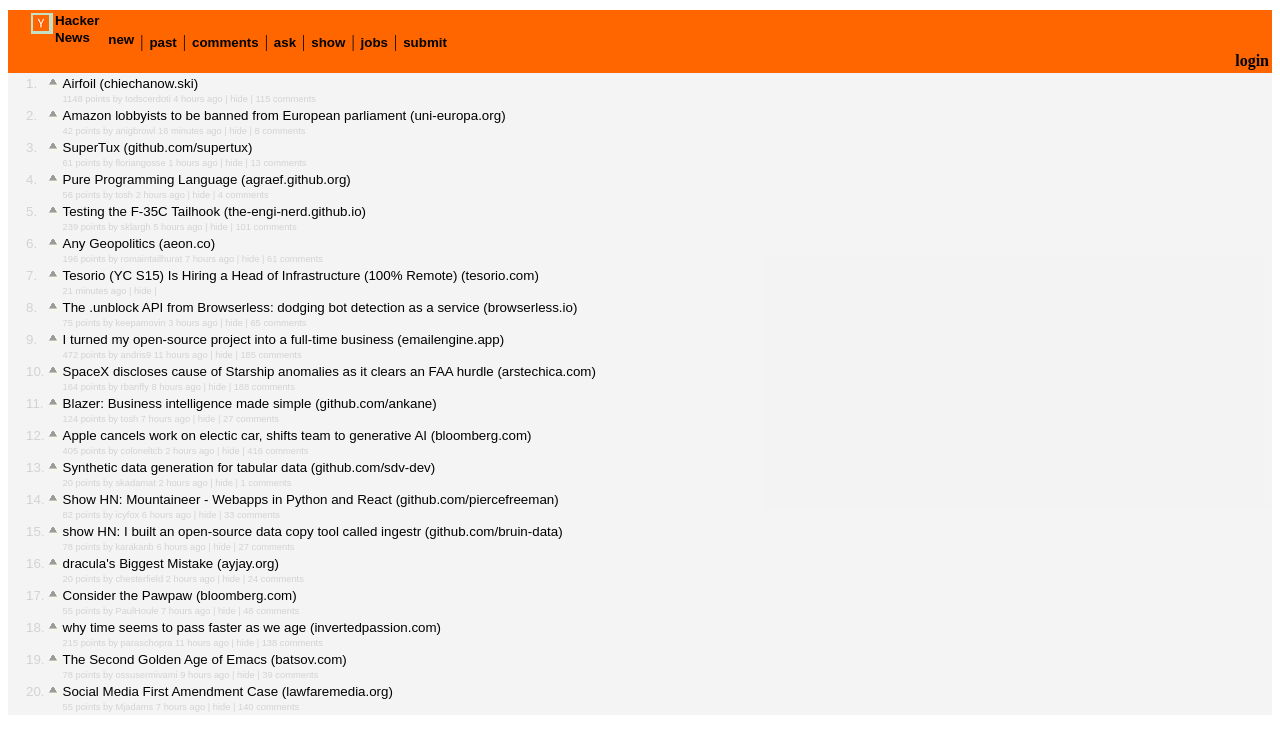
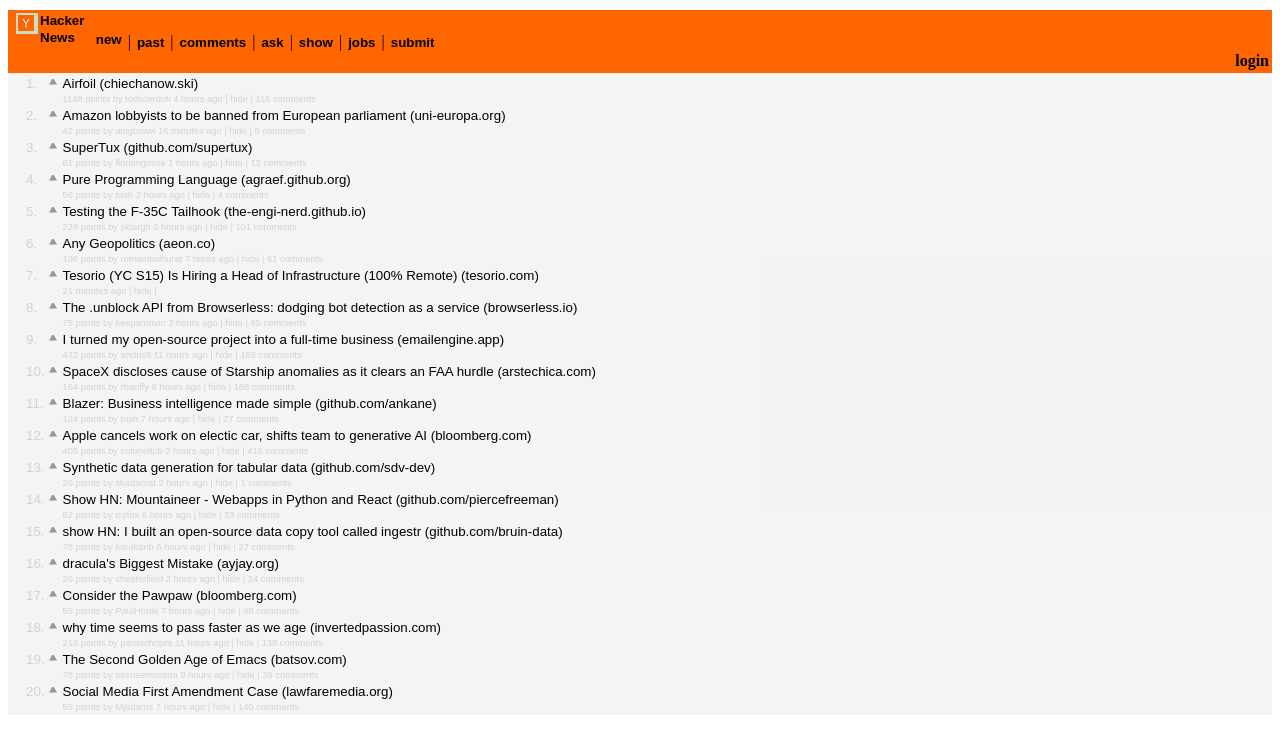
Before and after one commit to JaxH2003/449chal5, a plain HTML site: page index.html in a window 1280 px wide. Drawn offline with Linux system fonts and the light colour scheme.

Commit message:
padding issue+ validation

```diff
--- a/style.css
+++ b/style.css
@@ -1,14 +1,14 @@
 article {
 	background-color: #a0a0a01f;
 	padding-left:15px;
-
+	padding-right: 15px;
 }
 .header {
 	margin-right: 0px;
 	margin-bottom: 0px;
 	border-top: 10px;
 	margin-top: 10px;
-	padding-left:15px;
+	padding-left:0px;
 	background-color: #ff6600;
 }
 .line2
```
